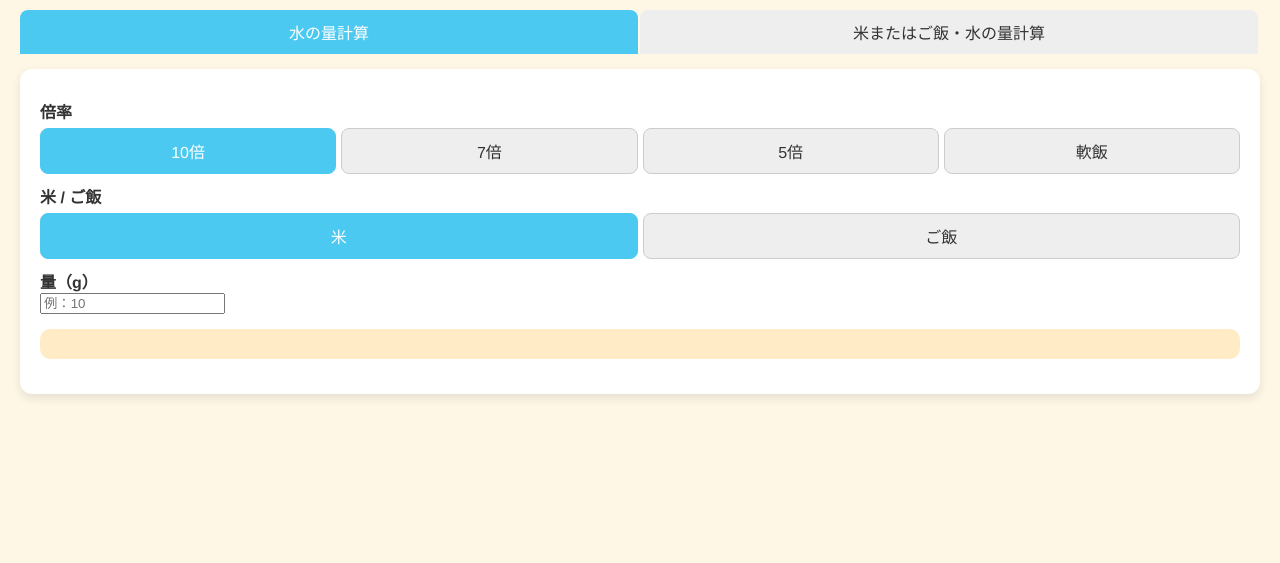
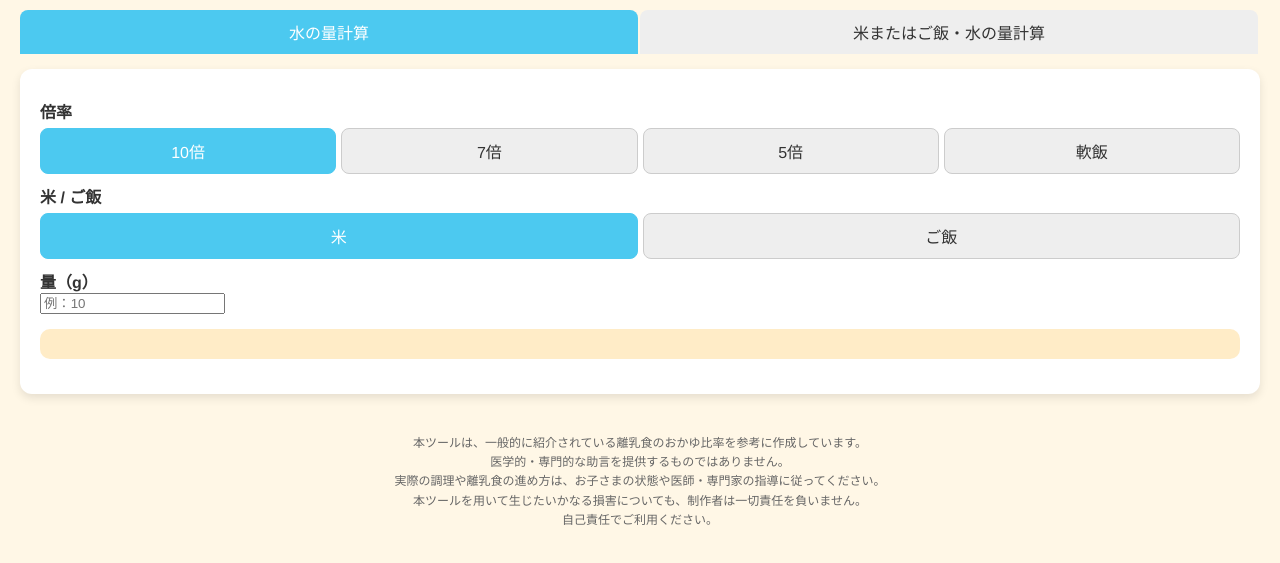
Before and after one commit to ryouta164-blip/rinyushoku-okayu, a plain HTML site: page index.html in a window 1280 px wide. Shown: the part 101-664 px from the top of the page. Drawn offline with Linux system fonts and the light colour scheme.

Commit message:
Add notice section with disclaimers to index.html
Added a notice section with important disclaimers regarding the tool's use and limitations.

```diff
--- a/index.html
+++ b/index.html
@@ -19,6 +19,16 @@ h1 { text-align:center; font-size:24px; background:#ffb86c; padding:10px 0; bord
 .tab-content { display:none; }
 .tab-content.active { display:block; }
 .ad-box { margin-top:15px; text-align:center; }
+
+/* ▼ 注意書きデザイン ▼ */
+.notice {
+    font-size: 12px;
+    color: #666;
+    padding: 10px;
+    margin-top: 30px;
+    text-align: center;
+    line-height: 1.6;
+}
 </style>
 
 <script async src="https://pagead2.googlesyndication.com/pagead/js/adsbygoogle.js?client=ca-pub-5612396730307003" crossorigin="anonymous"></script>
@@ -92,6 +102,15 @@ h1 { text-align:center; font-size:24px; background:#ffb86c; padding:10px 0; bord
     </div>
 </div>
 
+<!-- ▼▼ 追加した注意書き ▼▼ -->
+<div class="notice">
+    本ツールは、一般的に紹介されている離乳食のおかゆ比率を参考に作成しています。<br>
+    医学的・専門的な助言を提供するものではありません。<br>
+    実際の調理や離乳食の進め方は、お子さまの状態や医師・専門家の指導に従ってください。<br>
+    本ツールを用いて生じたいかなる損害についても、制作者は一切責任を負いません。<br>
+    自己責任でご利用ください。
+</div>
+
 <script>
 // タブ切り替え
 function showTab(n) {
@@ -100,7 +119,6 @@ function showTab(n) {
     for(let i=0;i<tabs.length;i++){ tabs[i].classList.remove("active"); btns[i].classList.remove("active"); }
     document.getElementById("tab"+n).classList.add("active");
     btns[n-1].classList.add("active");
-    // 広告再読み込み
     (adsbygoogle = window.adsbygoogle || []).push({});
 }
 
@@ -150,7 +168,6 @@ function calcReverse(){
     document.getElementById("result2").innerHTML=`必要な${type}：<b>${base.toFixed(1)} g</b><br>必要な水：<b>${water.toFixed(1)} g</b>`;
 }
 
-// リアルタイム計算
 document.getElementById("amount1").addEventListener("input", calcWater);
 document.getElementById("finish").addEventListener("input", calcReverse);
 </script>
```
